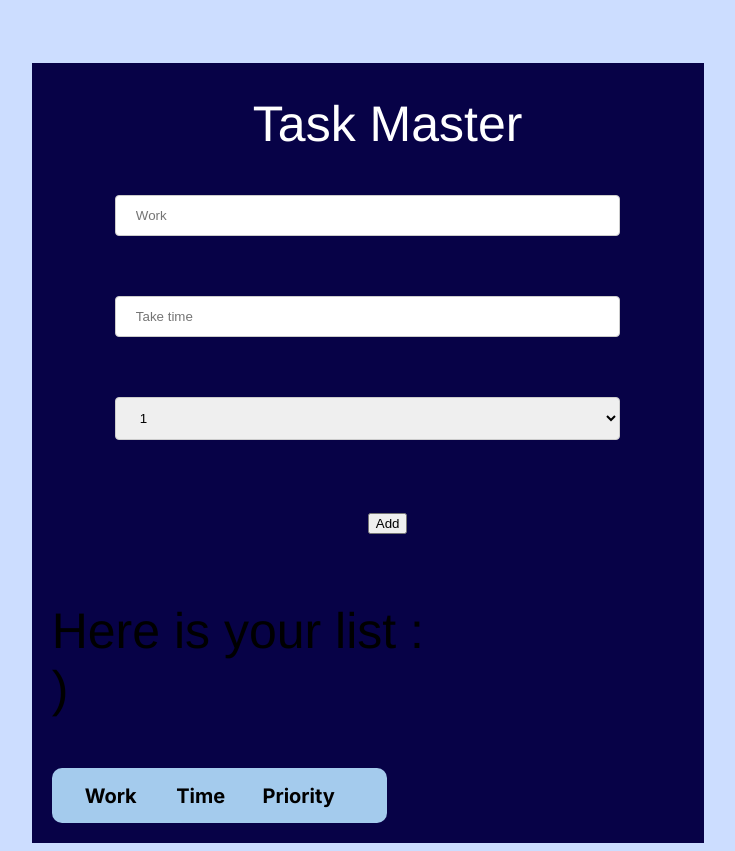
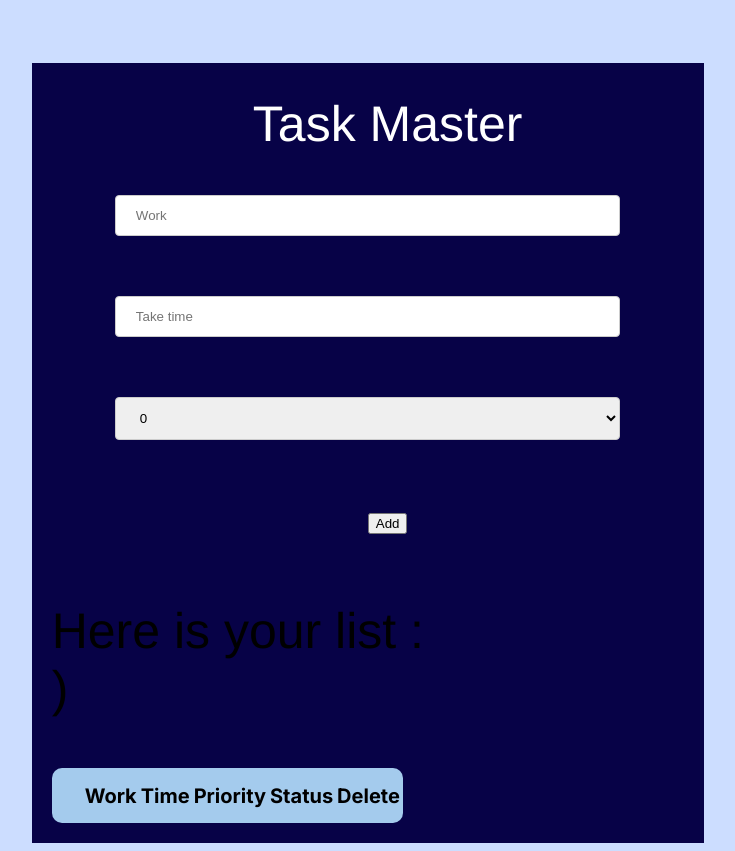
Before and after one commit to Deepanjali2915/task_master, a Next.js app: page / in a window 1280 px wide. Shown: the whole page, without its empty margins (305-1040 px from the left). Built offline with nearby package versions, Linux system fonts and the light colour scheme.

Commit message:
no change

```diff
--- a/app/input_box.js
+++ b/app/input_box.js
@@ -5,6 +5,7 @@ import Priority from './priority.js'
 
 const Input_box=function(){
      const options = [
+   { label: '0', value: '0' },
    { label: '1', value: '1' },
    { label: '2', value: '2' },
    { label: '3', value: '3' },
@@ -57,6 +58,8 @@ const Input_box=function(){
                   <th>Work</th>
                   <th>Time</th>
                   <th>Priority</th>
+                  <th>Status</th>
+                  <th>Delete</th>
                 </tr>
               </thead>
               <tbody>
```
